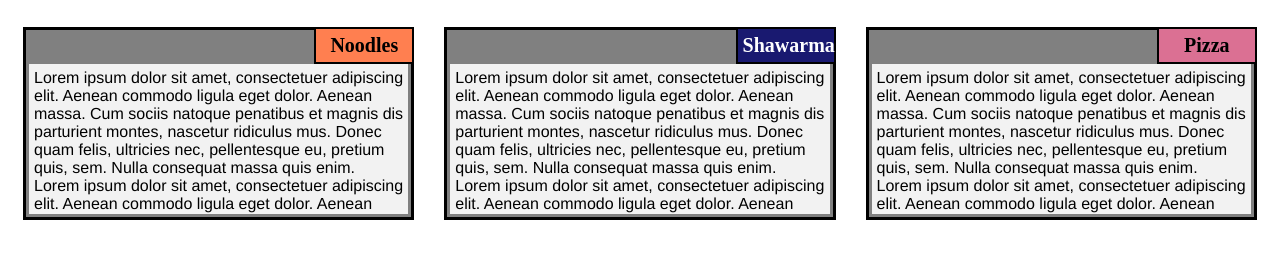
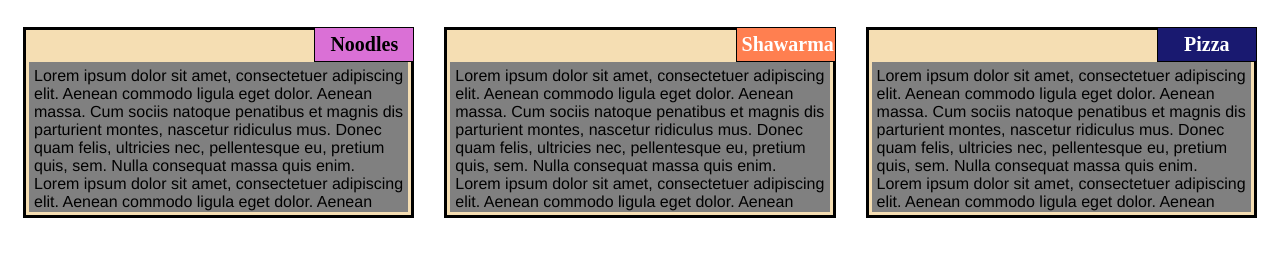
Before and after one commit to Abduldlegend/My-Coursera, a plain HTML site: page Module2-Solution/index.html in a window 1280 px wide. Shown: the part 95-354 px from the top of the page. Drawn offline with Linux system fonts and the light colour scheme.

Commit message:
final fraft

```diff
--- a/MySite/Module 2/css/style.css
+++ b/Module2-Solution/css/style.css
@@ -26,7 +26,7 @@ p {
 
 div {
     position: relative;
-    background-color: gray;
+    background-color: wheat;
     border: 3.5px solid black;
     width: 100%;
     margin-left: auto;
@@ -34,12 +34,26 @@ div {
     margin-bottom: auto;
 }
 
-.subHeading-1 {
+.sub-heading1 {
     float: right;
     width: 100px;
     padding: 5px;
     margin: -3px -3px 0px;
-    border: 2.5px solid black;
+    border: 1px solid black;
+    text-align: center;
+    font-size: 125%;
+    font-weight: bold;
+    background-color: orchid;
+
+}
+
+.sub-heading2 {
+    float: right;
+    color: white;
+    width: 100px;
+    padding: 5px;
+    margin: -3px -3px 0px;
+    border: 1px solid black;
     text-align: center;
     font-size: 125%;
     font-weight: bold;
@@ -47,13 +61,13 @@ div {
 
 }
 
-.subHeading-2 {
+.sub-heading3 {
+    color: white;
     float: right;
-    color: white;
     width: 100px;
     padding: 5px;
     margin: -3px -3px 0px;
-    border: 2.5px solid black;
+    border: 1px solid black;
     text-align: center;
     font-size: 125%;
     font-weight: bold;
@@ -61,24 +75,10 @@ div {
 
 }
 
-.subHeading-3 {
-    color: black;
-    float: right;
-    width: 100px;
-    padding: 5px;
-    margin: -3px -3px 0px;
-    border: 2.5px solid black;
-    text-align: center;
-    font-size: 125%;
-    font-weight: bold;
-    background-color: palevioletred;
-
-}
-
 .content {
     padding: 5px;
     border: none;
-    background-color: #f2f2f2;
+    background-color: gray;
     font-family: Helvetica;
     color: black;
     margin: 3px ;
@@ -90,7 +90,15 @@ div {
     width: 90%;
 }
 
-/*Media Query for the Desktop version, from 992px and above*/
+/*Media Query, for Mobile version, 767px and below*/
+@media (max-width: 767px) {
+    .colmn-sm-12 {
+        float: left;
+        width: 100%;
+    }
+}
+
+/*Media Query, for Desktop version, from 992px and above*/
 @media (min-width: 992px) {
     .column-lg-4 {
         float: left;
@@ -98,12 +106,13 @@ div {
     }
 }
 
-/*Media Query for the Tablet version, between 768px and 991px*/
+/*Media Query, for Tablet version, between 768px and 991*/
 @media (min-width: 768px) and (max-width: 991px) {
     .colmn-md-6 {
         float: left;
         width: 50%;
-        margin: auto;
+        margin-left: auto;
+        margin-right: auto;
     }
 
     .colmn-md-12 {
@@ -113,11 +122,3 @@ div {
         margin-right: auto;
     }
 }
-
-/*Media Query for the Mobile version, from 767px and below*/
-@media (max-width: 767px) {
-    .colmn-sm-12 {
-        float: left;
-        width: 100%;
-    }
-}
--- a/MySite/Module 2/index.html
+++ b/Module2-Solution/index.html
@@ -2,15 +2,15 @@
 <html lang="en">
 <head>
     <meta charset="UTF-8">
-    <title>Hello-Coursera</title>
     <meta name="viewport" content="width=device-width, initial-scale=1.0">
+    <title>Document</title>
     <link rel="stylesheet" href="css/style.css">
 </head>
 <body>
     <h1>Menu List</h1>
     <section class="column-lg-4 colmn-md-6 colmn-sm-12">
         <div>
-            <p class="subHeading-1">Noodles</p>
+            <p class="sub-heading1">Noodles</p>
             <p class="content">
                 Lorem ipsum dolor sit amet, consectetuer adipiscing elit. Aenean commodo ligula eget dolor. Aenean massa. Cum sociis natoque penatibus et magnis dis parturient montes, nascetur ridiculus mus. Donec quam felis, ultricies nec, pellentesque eu, pretium quis, sem. Nulla consequat massa quis enim.
                 Lorem ipsum dolor sit amet, consectetuer adipiscing elit. Aenean commodo ligula eget dolor. Aenean massa. Cum sociis natoque penatibus et magnis dis parturient montes, nascetur ridiculus mus. Donec quam felis, ultricies nec, pellentesque eu, pretium quis, sem. Nulla consequat massa quis enim.
@@ -19,7 +19,7 @@
     </section>
     <section class="column-lg-4 colmn-md-6 colmn-sm-12">
         <div>
-            <p class="subHeading-2">Shawarma</p>
+            <p class="sub-heading2">Shawarma</p>
             <p class="content">
                 Lorem ipsum dolor sit amet, consectetuer adipiscing elit. Aenean commodo ligula eget dolor. Aenean massa. Cum sociis natoque penatibus et magnis dis parturient montes, nascetur ridiculus mus. Donec quam felis, ultricies nec, pellentesque eu, pretium quis, sem. Nulla consequat massa quis enim.
                 Lorem ipsum dolor sit amet, consectetuer adipiscing elit. Aenean commodo ligula eget dolor. Aenean massa. Cum sociis natoque penatibus et magnis dis parturient montes, nascetur ridiculus mus. Donec quam felis, ultricies nec, pellentesque eu, pretium quis, sem. Nulla consequat massa quis enim.
@@ -27,7 +27,7 @@
     </section>
     <section class="column-lg-4 colmn-md-12 colmn-sm-12">
         <div>
-            <p class="subHeading-3">Pizza</p>
+            <p class="sub-heading3">Pizza</p>
             <p class="content">
                 Lorem ipsum dolor sit amet, consectetuer adipiscing elit. Aenean commodo ligula eget dolor. Aenean massa. Cum sociis natoque penatibus et magnis dis parturient montes, nascetur ridiculus mus. Donec quam felis, ultricies nec, pellentesque eu, pretium quis, sem. Nulla consequat massa quis enim.
                 Lorem ipsum dolor sit amet, consectetuer adipiscing elit. Aenean commodo ligula eget dolor. Aenean massa. Cum sociis natoque penatibus et magnis dis parturient montes, nascetur ridiculus mus. Donec quam felis, ultricies nec, pellentesque eu, pretium quis, sem. Nulla consequat massa quis enim.
```
